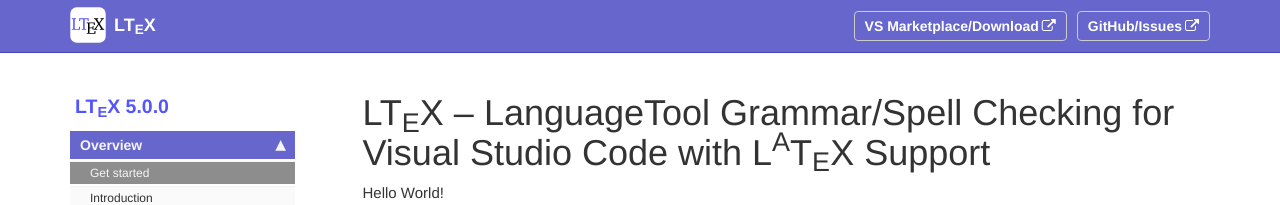
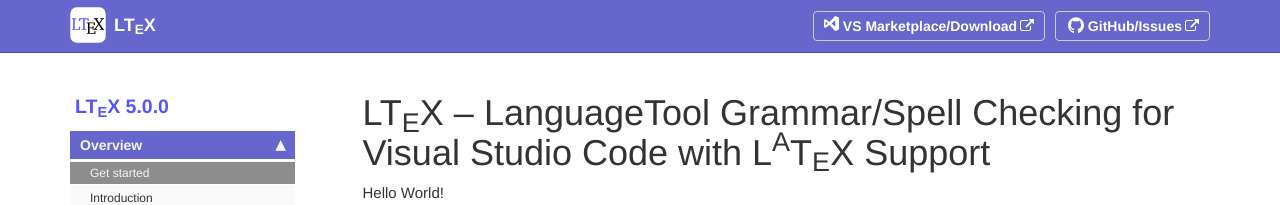
Before and after one commit to valentjn/vscode-ltex, a Jekyll site: the page built from pages/index.md, in a window 1280 px wide. Shown: the top 205 px of the page. Built offline with Jekyll 4.4.1, drawn with Linux system fonts in a browser that asks for light colours; comment, search, counter and statistics services are not loaded.

Commit message:
Add icons to topnav

```diff
--- a/_data/topnav.yml
+++ b/_data/topnav.yml
@@ -3,9 +3,9 @@
 topnav:
 - title: Topnav
   items:
-    - title: VS Marketplace/Download
+    - title: "<i class=\"fa fa-lg\"><img src=\"images/logo-visual-studio.svg\" style=\"height:0.8em; margin-top:-0.2em; filter:invert(100%);\"/></i> VS Marketplace/Download"
       external_url: https://marketplace.visualstudio.com/items?itemName=valentjn.vscode-ltex
-    - title: GitHub/Issues
+    - title: "<i class=\"fa fa-github fa-lg\"></i> GitHub/Issues"
       external_url: https://github.com/valentjn/vscode-ltex
 
 #Topnav dropdowns
```
Also changed, not shown: images/logo-visual-studio.svg (added).
